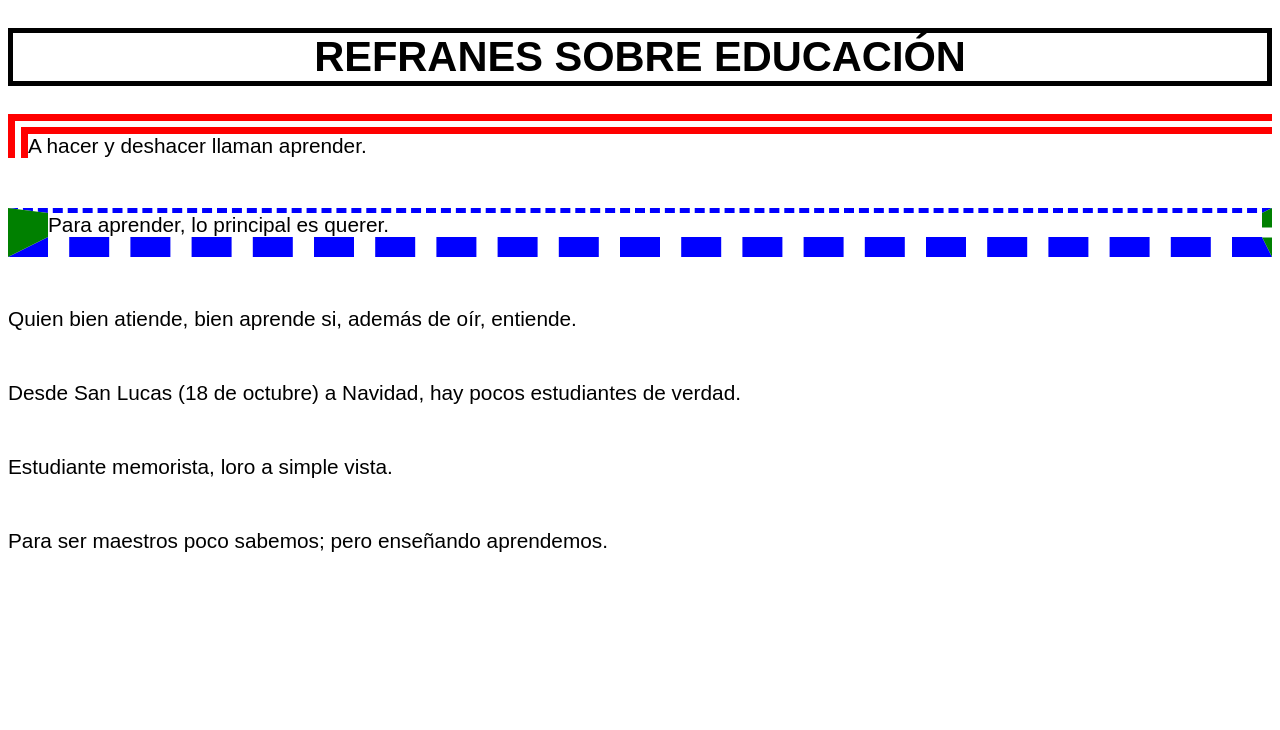
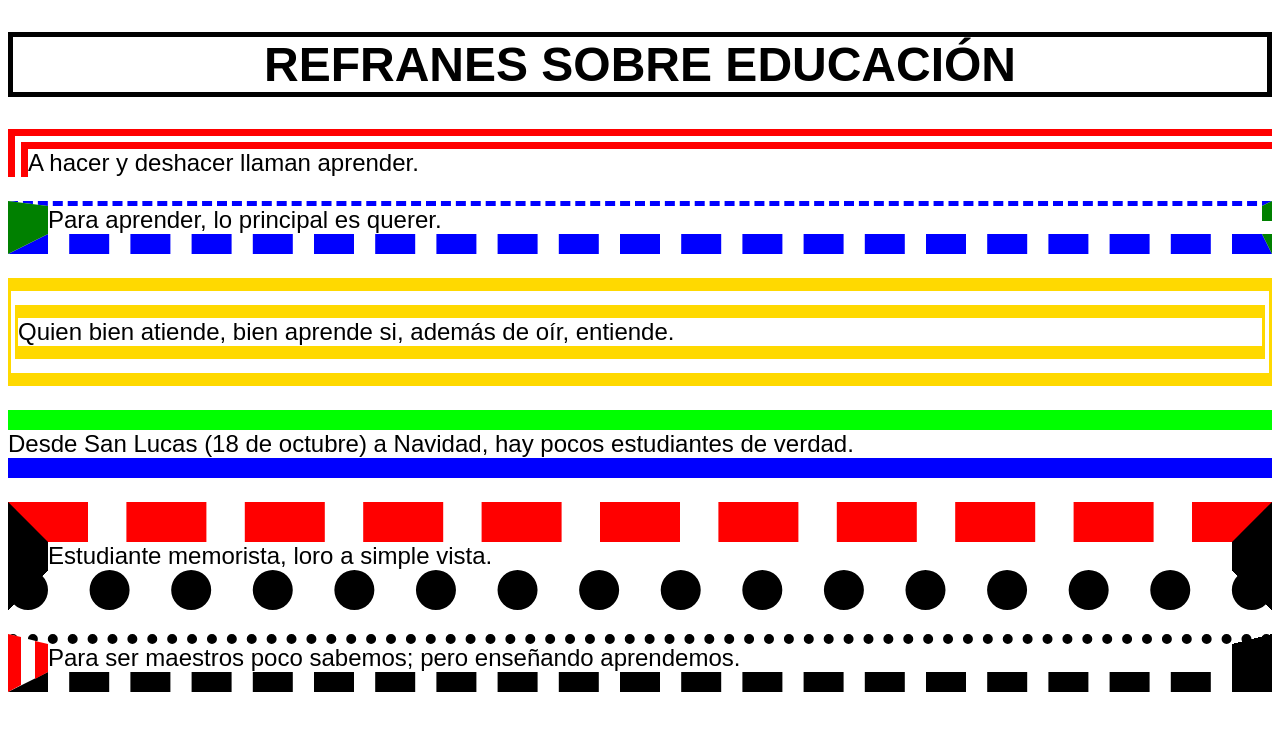
Before and after one commit to Marta-555/DIWEB, a plain HTML site: page Actividad_03.01.04/Refranes/refranes-1.html in a window 1280 px wide. Drawn offline with Linux system fonts and the light colour scheme.

Commit message:
Bordes y márgenes

```diff
--- /dev/null
+++ b/Actividad_03.01.04/Citas/estilos.css
@@ -0,0 +1,48 @@
+body{
+    background-color: hsl(154, 50%, 30%);
+    font-family: sans-serif;
+    font-size: 120%;
+}
+h1{
+    color: white;
+    text-align: left;
+    text-shadow: black 5px 5px;
+    text-transform: uppercase;
+}
+p{
+    text-align: justify;
+}
+.intro{
+    border: black 10px solid;
+    border-radius: 30px;
+    margin-right: 25%;
+    margin-left: 25%;
+    padding: 20px;
+    background-color: white;
+}
+.estilo-1{
+    border: hsl(17, 100%, 25%) 20px solid;
+    border-top-left-radius: 20px;
+    border-bottom-left-radius: 20px;
+    margin-right: 50%;
+    padding: 10px;
+    background-color: hsl(17, 50%, 45%);
+    color: white;
+}
+.estilo-2{
+    border: hsl(34, 100%, 25%) 15px solid;
+    border-top-right-radius: 15px;
+    border-bottom-right-radius: 15px;
+    margin-left: 50%;
+    padding: 5px;
+    background-color: hsl(34, 50%, 45%);
+    color: white;
+}
+.estilo-3{
+    border: hsl(207, 50%, 45%) 5px dashed;
+    margin-right: 25%;
+    margin-left: 25%;
+    padding: 20px;
+    background-color: hsl(207, 100%, 25%);
+    color: white;
+}
--- a/Actividad_03.01.04/Refranes/estilos.css
+++ b/Actividad_03.01.04/Refranes/estilos.css
@@ -1,6 +1,6 @@
 body{
     font-family: sans-serif;
-    font-size: 130%;
+    font-size: 150%;
 }
 h1{
    border: black 5px solid;
@@ -8,7 +8,7 @@ h1{
    text-transform: uppercase;
 }
 p{
-    margin-bottom: 50px;
+    margin-bottom: 20px;
     text-align:justify;
 }
 .a{
@@ -21,5 +21,22 @@ p{
     border-style: dashed;
 }
 .c{
-
+    border-color: hsl(51, 100%, 50%);
+    border-width: 40px 10px 40px 10px;
+    border-style:double;
 }
+.d{
+    border-color: hsl(120, 100%, 50%) white blue;
+    border-width: 20px 0px 20px 0px;
+    border-style: solid;
+}
+.e{
+    border-color: red black black;
+    border-width: 40px 40px 40px 40px;
+    border-style: dashed solid dotted;
+}
+.f{
+    border-color: black black black red;
+    border-width: 10px 40px 20px 40px;
+    border-style: dotted solid dashed double;
+}
```
Also changed, not shown: Actividad_03.01.04/Citas/citas-dijkstra.html (added, +27 -0 lines).
